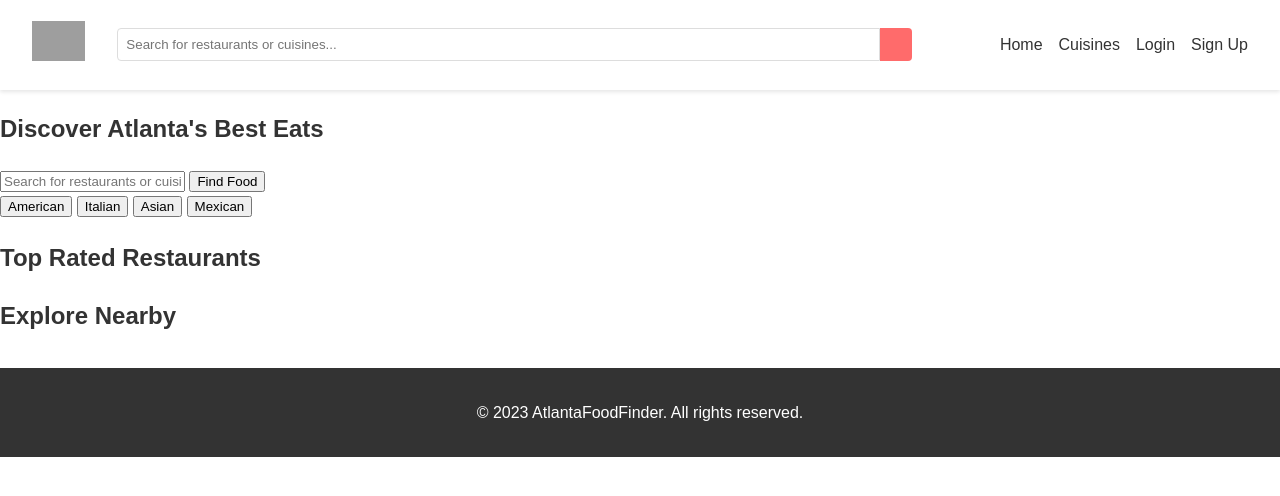
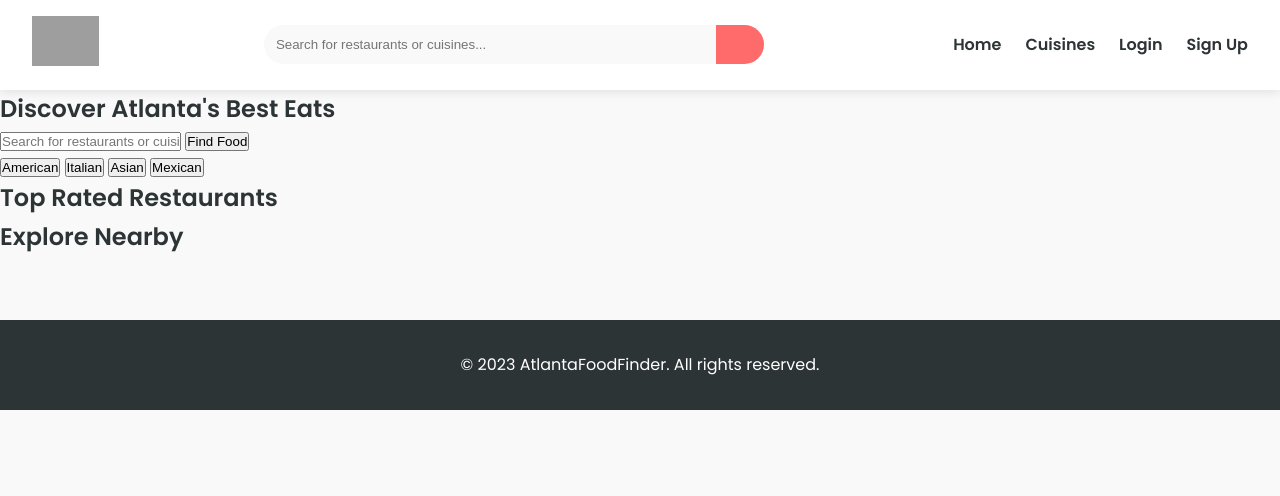
Before and after one commit to AyushKarupakula/AtlantaFoodFinder, a Django app: page / in a window 1280 px wide. Shown: the top 496 px of the page. Run offline with Django 3.2, Linux system fonts and the light colour scheme; some libraries are stand-ins or nearby versions; grey boxes are pictures that could not be loaded.

Commit message:
added better CSS and new features

```diff
--- /dev/null
+++ b/static/css/animations.css
@@ -0,0 +1,35 @@
+@keyframes fadeIn {
+  from { opacity: 0; }
+  to { opacity: 1; }
+}
+
+@keyframes slideInFromLeft {
+  from { transform: translateX(-50px); opacity: 0; }
+  to { transform: translateX(0); opacity: 1; }
+}
+
+@keyframes slideInFromRight {
+  from { transform: translateX(50px); opacity: 0; }
+  to { transform: translateX(0); opacity: 1; }
+}
+
+@keyframes slideInFromBottom {
+  from { transform: translateY(50px); opacity: 0; }
+  to { transform: translateY(0); opacity: 1; }
+}
+
+.fade-in {
+  animation: fadeIn 0.5s ease-in;
+}
+
+.slide-in-left {
+  animation: slideInFromLeft 0.5s ease-out;
+}
+
+.slide-in-right {
+  animation: slideInFromRight 0.5s ease-out;
+}
+
+.slide-in-bottom {
+  animation: slideInFromBottom 0.5s ease-out;
+}
--- a/static/css/main.css
+++ b/static/css/main.css
@@ -1,25 +1,36 @@
-/* Global Styles */
-body {
-    font-family: 'Arial', sans-serif;
-    line-height: 1.6;
-    color: #333;
+@import url('https://fonts.googleapis.com/css2?family=Poppins:wght@300;400;600&display=swap');
+
+:root {
+  --primary-color: #ff6b6b;
+  --secondary-color: #4ecdc4;
+  --text-color: #2d3436;
+  --background-color: #f9f9f9;
+  --card-background: #ffffff;
+}
+
+* {
+  box-sizing: border-box;
   margin: 0;
   padding: 0;
 }
 
+body {
+  font-family: 'Poppins', sans-serif;
+  line-height: 1.6;
+  color: var(--text-color);
+  background-color: var(--background-color);
+}
+
 .container {
-    width: 80%;
-    margin: auto;
-    overflow: hidden;
+  width: 90%;
+  max-width: 1200px;
+  margin: 0 auto;
 }
 
 /* Header Styles */
 .sticky-header {
-    background-color: #fff;
-    box-shadow: 0 2px 4px rgba(0,0,0,0.1);
-    position: sticky;
-    top: 0;
-    z-index: 1000;
+  background-color: var(--card-background);
+  box-shadow: 0 2px 10px rgba(0,0,0,0.1);
 }
 
 .sticky-header nav {
@@ -30,29 +41,36 @@ body {
 }
 
 .logo img {
-    height: 40px;
+  height: 50px;
 }
 
 .search-bar {
   display: flex;
   flex-grow: 1;
+  max-width: 500px;
   margin: 0 2rem;
 }
 
 .search-bar input {
   flex-grow: 1;
-    padding: 0.5rem;
-    border: 1px solid #ddd;
-    border-radius: 4px 0 0 4px;
+  padding: 0.75rem;
+  border: none;
+  border-radius: 25px 0 0 25px;
+  background-color: var(--background-color);
 }
 
 .search-bar button {
-    background-color: #ff6b6b;
+  background-color: var(--primary-color);
   color: white;
   border: none;
-    padding: 0.5rem 1rem;
-    border-radius: 0 4px 4px 0;
+  padding: 0.75rem 1.5rem;
+  border-radius: 0 25px 25px 0;
   cursor: pointer;
+  transition: background-color 0.3s ease;
+}
+
+.search-bar button:hover {
+  background-color: #ff8585;
 }
 
 .nav-links {
@@ -61,40 +79,64 @@ body {
 }
 
 .nav-links li {
-    margin-left: 1rem;
+  margin-left: 1.5rem;
 }
 
 .nav-links a {
   text-decoration: none;
-    color: #333;
+  color: var(--text-color);
+  font-weight: 600;
+  transition: color 0.3s ease;
+}
+
+.nav-links a:hover {
+  color: var(--primary-color);
+}
+
+/* Button Styles */
+.btn {
+  padding: 0.75rem 1.5rem;
+  border: none;
+  border-radius: 25px;
+  font-weight: 600;
+  text-decoration: none;
+  transition: all 0.3s ease;
+  cursor: pointer;
+}
+
+.btn-primary {
+  background-color: var(--primary-color);
+  color: white;
+}
+
+.btn-primary:hover {
+  background-color: #ff8585;
+}
+
+.btn-secondary {
+  background-color: var(--secondary-color);
+  color: white;
+}
+
+.btn-secondary:hover {
+  background-color: #5fe0d5;
 }
 
 /* Footer Styles */
 footer {
-    background-color: #333;
+  background-color: var(--text-color);
   color: white;
   text-align: center;
-    padding: 1rem 0;
-    margin-top: 2rem;
+  padding: 2rem 0;
+  margin-top: 4rem;
 }
 
-/* Button Styles */
-.btn-primary {
-    background-color: #ff6b6b;
-    color: white;
-    padding: 0.5rem 1rem;
-    border: none;
-    border-radius: 4px;
-    text-decoration: none;
-    display: inline-block;
+/* Animations */
+@keyframes fadeIn {
+  from { opacity: 0; }
+  to { opacity: 1; }
 }
 
-.btn-secondary {
-    background-color: #4ecdc4;
-    color: white;
-    padding: 0.5rem 1rem;
-    border: none;
-    border-radius: 4px;
-    text-decoration: none;
-    display: inline-block;
+.fade-in {
+  animation: fadeIn 0.5s ease-in;
 }
--- a/templates/base.html
+++ b/templates/base.html
@@ -4,13 +4,17 @@
 <head>
     <meta charset="UTF-8">
     <meta name="viewport" content="width=device-width, initial-scale=1.0">
-    <title>AtlantaFoodFinder</title>
+    <title>{% block title %}AtlantaFoodFinder{% endblock %}</title>
     <link rel="stylesheet" href="{% static 'css/main.css' %}">
+    <link rel="stylesheet" href="{% static 'css/animations.css' %}">
+    {% block extra_css %}{% endblock %}
+    <script src="https://kit.fontawesome.com/your-fontawesome-kit.js" crossorigin="anonymous"></script>
     <script src="https://maps.googleapis.com/maps/api/js?key=YOUR_API_KEY" defer></script>
     <script src="{% static 'js/main.js' %}" defer></script>
+    {% block extra_js %}{% endblock %}
 </head>
 <body>
-    <header class="sticky-header">
+    <header class="sticky-header slide-in-top">
         <nav>
             <a href="/" class="logo">
                 <img src="{% static 'images/logo.png' %}" alt="AtlantaFoodFinder">
@@ -20,14 +24,14 @@
                 <button type="submit"><i class="fas fa-search"></i></button>
             </div>
             <ul class="nav-links">
-                <li><a href="/"><i class="fas fa-home"></i> Home</a></li>
-                <li><a href="/cuisines"><i class="fas fa-utensils"></i> Cuisines</a></li>
+                <li><a href="/" class="fade-in"><i class="fas fa-home"></i> Home</a></li>
+                <li><a href="/cuisines" class="fade-in"><i class="fas fa-utensils"></i> Cuisines</a></li>
                 {% if user.is_authenticated %}
-                    <li><a href="/dashboard"><i class="fas fa-user"></i> My Account</a></li>
-                    <li><a href="/logout"><i class="fas fa-sign-out-alt"></i> Logout</a></li>
+                    <li><a href="/dashboard" class="fade-in"><i class="fas fa-user"></i> My Account</a></li>
+                    <li><a href="/logout" class="fade-in"><i class="fas fa-sign-out-alt"></i> Logout</a></li>
                 {% else %}
-                    <li><a href="/login"><i class="fas fa-sign-in-alt"></i> Login</a></li>
-                    <li><a href="/signup"><i class="fas fa-user-plus"></i> Sign Up</a></li>
+                    <li><a href="/login" class="fade-in"><i class="fas fa-sign-in-alt"></i> Login</a></li>
+                    <li><a href="/signup" class="fade-in"><i class="fas fa-user-plus"></i> Sign Up</a></li>
                 {% endif %}
             </ul>
         </nav>
@@ -38,8 +42,15 @@
         {% endblock %}
     </main>
 
-    <footer>
-        <p>&copy; 2023 AtlantaFoodFinder. All rights reserved.</p>
+    <footer class="slide-in-bottom">
+        <div class="container">
+            <p>&copy; 2023 AtlantaFoodFinder. All rights reserved.</p>
+            <div class="social-links">
+                <a href="#" class="fade-in"><i class="fab fa-facebook"></i></a>
+                <a href="#" class="fade-in"><i class="fab fa-twitter"></i></a>
+                <a href="#" class="fade-in"><i class="fab fa-instagram"></i></a>
+            </div>
+        </div>
     </footer>
 </body>
 </html>
```
Also changed, not shown: static/css/home.css (+84 -26 lines), static/css/restaurant_detail.css (+79 -16 lines). Lines whose indentation alone changed are shown as unchanged.
